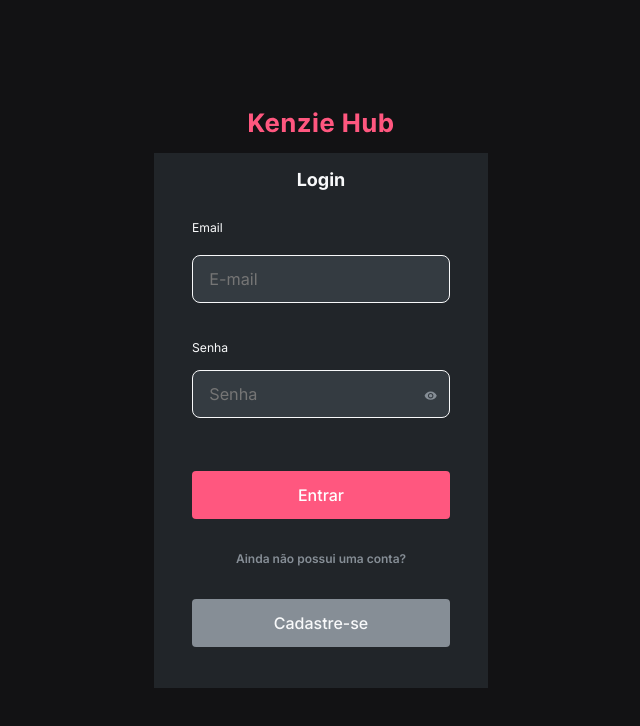
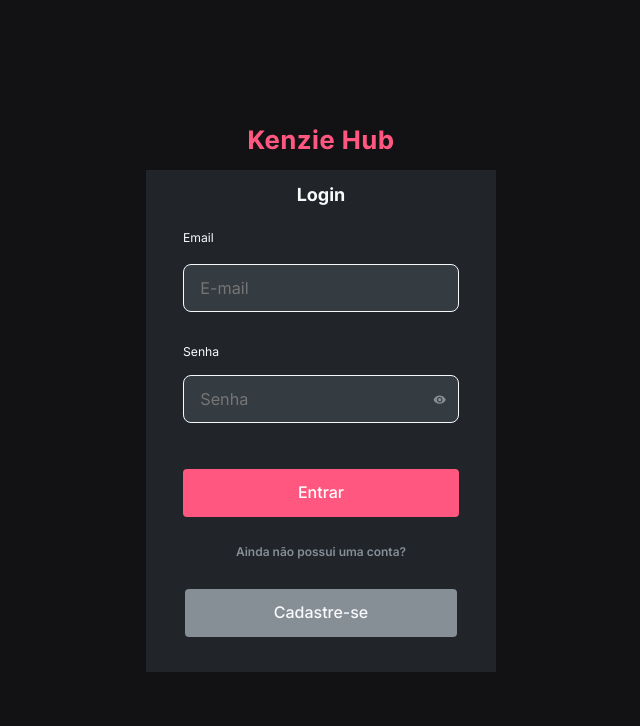
Before and after one commit to Kenzie-Academy-Brasil-Developers/ProjetoKenzie-Hub, a React (Vite) app: page / in a window 1280 px wide. Shown: the top 726 px of the page, without its empty margins (319-959 px from the left). Built offline with nearby package versions, Linux system fonts and the light colour scheme; the HTML template or start-up script is replaced by a standard one.

Commit message:
correcao

```diff
--- a/src/components/forms/LoginForms/style.module.scss
+++ b/src/components/forms/LoginForms/style.module.scss
@@ -1,8 +1,11 @@
 .formsLoginDate{
     display: flex;
     flex-direction: column;
-    align-items: center;
-    gap: 21px;
+    align-items: flex-start;
+    gap: 18px;
     width: 100%;
-    padding: 28px;
+    padding: 26px;
+    align-content: center;
+    justify-content: center;
+
 }
--- a/src/components/forms/RegisterForm/style.module.scss
+++ b/src/components/forms/RegisterForm/style.module.scss
@@ -4,7 +4,8 @@
     display: flex;
     flex-direction: column;
     align-items: stretch;
-    gap: 18px;
+    gap: 15px;
+    height: 100%;
 }
 
 .select{
--- a/src/pages/LoginPage/styles.module.scss
+++ b/src/pages/LoginPage/styles.module.scss
@@ -4,14 +4,14 @@
 
 .FormLogin{
     width: 100%;
-    max-width: 334px;
+    max-width: 350px;
     display: flex;
     flex-direction: column;
+    background: var(--grey-3);
+    height: 502px;
+    padding: 11px;
+    align-content: center;
     align-items: center;
-    justify-content: space-evenly;
-    background: var(--grey-3);
-    height: 535px;
-    padding: 10px;
 }
 .divButton{
     width: 100%;
--- a/src/pages/RegisterPage/style.module.scss
+++ b/src/pages/RegisterPage/style.module.scss
@@ -3,14 +3,15 @@ main{
 }
 .FormRegister{
     width: 100%;
-    max-width: 334px;
+    max-width: 370px;
     display: flex;
     flex-direction: column;
     align-items: center;
-    justify-content: space-evenly;
     background: var(--grey-3);
     padding: 10px;
-    height: 100%;
+    height: 917.192px;
+    align-content: center;
+    flex-wrap: nowrap;
 }
 
 .FormsRegisterContainer{
@@ -53,6 +54,6 @@ main{
     display: flex;
     flex-direction: column;
     align-items: center;
-    gap: 20px;
-    margin-top: 35px;
+    gap: 10px;
+    margin-top: 15px;
 }
--- a/src/styles/button.scss
+++ b/src/styles/button.scss
@@ -9,7 +9,7 @@
     justify-content: center;
     align-items: center;
     border-radius: 4.061px;
-
+    display: flex;
     &.buttonLogin{
         background-color: #FF577F;
         &:hover{
@@ -22,7 +22,7 @@
     }
     &.buttonRegister{
         background-color: var(--grey-1);
-        display: flex;
+        // display: flex;
         a{
             color: var(--grey-0);
         }
--- a/src/styles/forms.scss
+++ b/src/styles/forms.scss
@@ -1,16 +1,22 @@
 .Forms{
     display: flex;
     justify-content: center;
-    align-items: center;
     height: 100vh;
     flex-direction: column;
     gap: 20px;
     padding: 20px;
+    align-content: center;
+    align-items: center;
+    flex-wrap: nowrap;
 }
 
 .menssageError{
     transition: opacity 0.3s, transform 0.3s;
-    color: var(--negative);
+    color: var(--grey-50, #868E96);
+    font-family: var(--font-family);
+    font-size: 0.6345rem;
+    font-weight: 400;
+    line-height: 0px;
     &:hover{
         opacity: 1;
         transform: translateY(2px);
--- a/src/styles/input.scss
+++ b/src/styles/input.scss
@@ -1,10 +1,10 @@
 .inputBox{
     height: 81px;
     display: flex;
+    gap: 23px;
+    width: 100%;
     flex-direction: column;
-    justify-content: space-around;
-    align-items: flex-start;
-    gap: 22px;
+    justify-content: space-evenly;
     input{
         color: var(--grey-0);
         font-family: var(--font-family);
```
